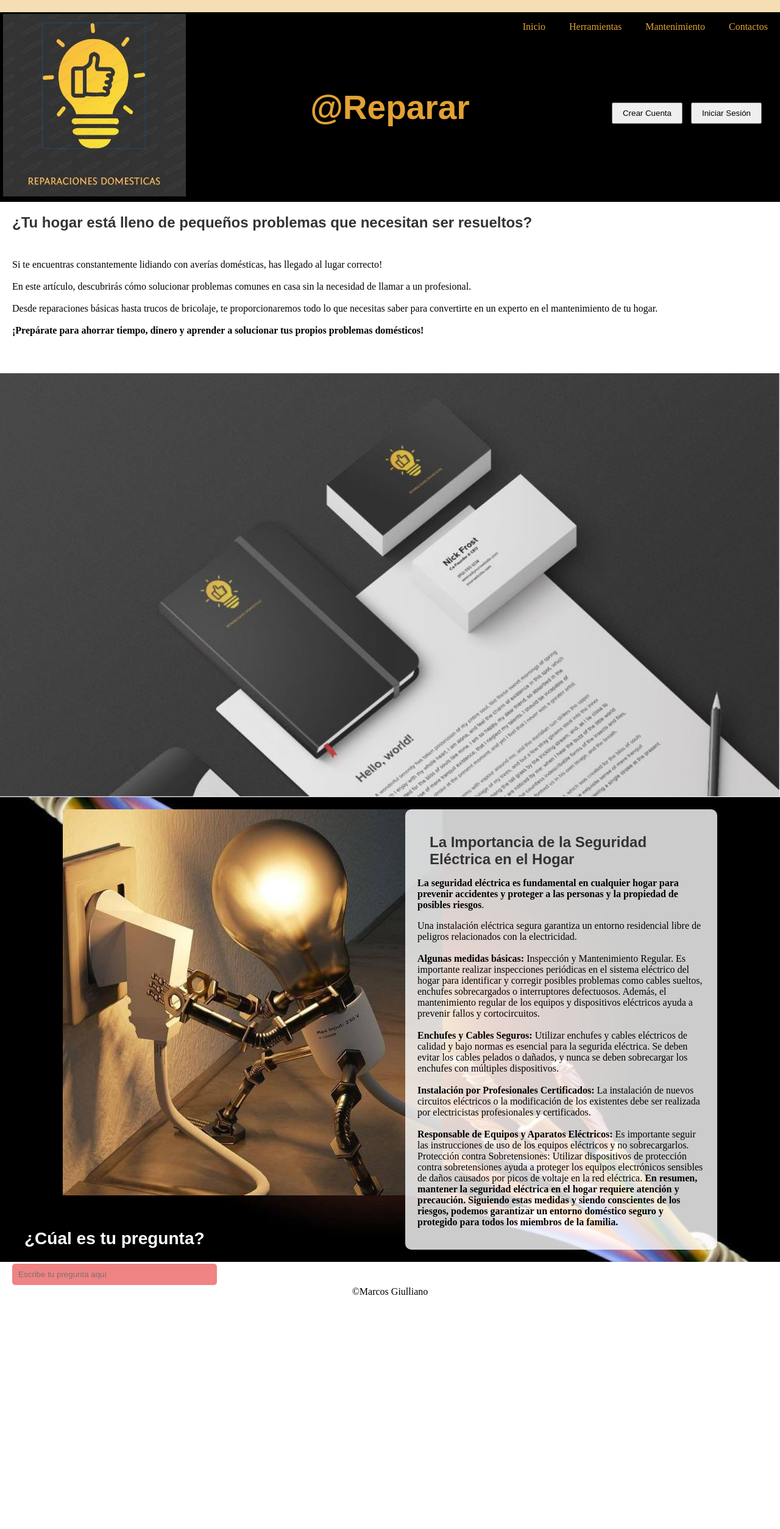
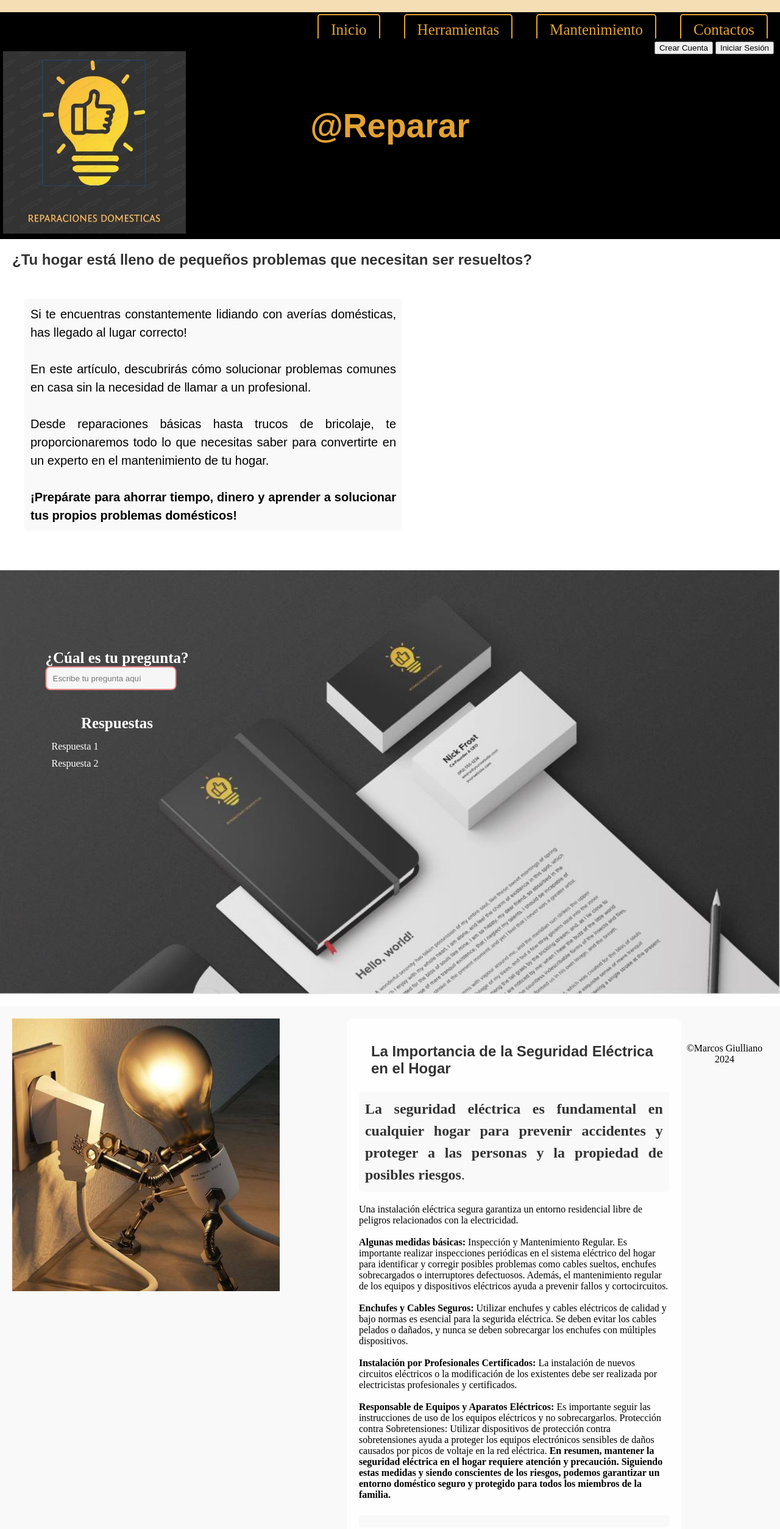
Before and after one commit to KakoG777/PracticasProfecional, a plain HTML site: page index.html in a window 1280 px wide. Shown: the whole page at 61% size. Before the commit the page ends 2127 px from the top, so only its background shows below. Drawn offline with Linux system fonts and the light colour scheme.

Commit message:
Añadir cambios en submódulo PracticasProfecional

```diff
--- a/index.html
+++ b/index.html
@@ -1,5 +1,5 @@
 <!DOCTYPE html>
-<html lang="en">
+<html lang="es">
   <head>
     <meta charset="UTF-8" />
     <meta name="viewport" content="width=device-width, initial-scale=1.0" />
@@ -24,11 +24,10 @@
               <button onclick="location.href='#'" class="button-primary">Crear Cuenta</button>
               <button onclick="location.href='#'" class="button-secondary">Iniciar Sesión</button>
             </div>
-            </div>
           </li>
-  <!-- Fin del nuevo código -->
           </ul>
         </nav>
+        <!-- Fin del nuevo código -->
         <img class="logo-1" src="images/logo.JPG" alt="" />
         <h1 class="title">@Reparar</h1>
         <!-- Nuevo código para botones de Crear Cuenta e Iniciar Sesión -->
@@ -49,7 +48,7 @@
       mantenimiento de tu hogar.<br></br>
       <strong>¡Prepárate para ahorrar tiempo, dinero y aprender a solucionar tus
         propios problemas domésticos!</strong>
-    </p>
+      </p>
     </div>
 
     <div class="imagen-con-pregunta">
@@ -57,6 +56,15 @@
       <div class="contenido-imagen">
       <h3>¿Cúal es tu pregunta?</h3>
       <input type="text" placeholder="Escribe tu pregunta aquí" />
+      <div class="respuesta">
+        <h3>Respuestas</h3>
+        <div class="respuestas-container">
+          <!-- Aquí puedes agregar tus respuestas -->
+          <p>Respuesta 1</p>
+          <p>Respuesta 2</p>
+          <!-- Agrega más respuestas según sea necesario -->
+        </div>
+      </div>
     </div>
     </div>
 
@@ -64,7 +72,7 @@
     <!--Imagen Eléctrico-->
        <div class="contenedor">
         <div class="columna">
-          <img src="images/img7.JPG" alt="lampara">
+          <img src="images/img7.JPG" alt="imagen de lampara">
         </div>
 
       <div class="columna">
@@ -72,7 +80,10 @@
           <h2>La Importancia de la Seguridad Eléctrica en el Hogar</h2>
        <p>
         <!-- Agregar un párrafo -->
-        <strong>La seguridad eléctrica es fundamental en cualquier hogar para prevenir accidentes y proteger a las personas y la propiedad de posibles riesgos</strong>.<br></p> Una instalación eléctrica segura garantiza un entorno residencial libre de peligros relacionados con la electricidad.<br></br>
+        <strong>La seguridad eléctrica es fundamental en cualquier hogar para prevenir accidentes y proteger a las personas y la propiedad de posibles riesgos</strong>.<br></p>
+
+        <div class="parrafo-epecifico">
+        Una instalación eléctrica segura garantiza un entorno residencial libre de peligros relacionados con la electricidad.<br></br>
 
         <strong>Algunas medidas básicas:</strong>
         Inspección y Mantenimiento Regular. Es importante realizar inspecciones periódicas en el sistema eléctrico del hogar para identificar y corregir posibles problemas como cables sueltos, enchufes sobrecargados o interruptores defectuosos. Además, el mantenimiento regular de los equipos y dispositivos eléctricos ayuda a prevenir fallos y cortocircuitos.<br></br>
@@ -81,12 +92,12 @@
         <br></br> <strong>Responsable de Equipos y Aparatos Eléctricos:</strong> Es importante seguir las instrucciones de uso de los equipos eléctricos y no sobrecargarlos.
          Protección contra Sobretensiones: Utilizar dispositivos de protección contra sobretensiones ayuda a proteger los equipos electrónicos sensibles de daños causados por picos de voltaje en la red eléctrica.
          <strong>En resumen, mantener la seguridad eléctrica en el hogar requiere atención y precaución. Siguiendo estas medidas y siendo conscientes de los riesgos, podemos garantizar un entorno doméstico seguro y protegido para todos los miembros de la familia.</strong>
-      </p>
+        </p>
+        </div>
         </div>
     </div>
-</div>
 
-    <div class="tag">&copy;Marcos Giulliano</div>
+    <div class="tag">&copy;Marcos Giulliano 2024</div>
 
     <script src="script.js"></script>
   </body>
--- a/style.css
+++ b/style.css
@@ -1,16 +1,16 @@
+
+
 body {
   margin: 0;
   padding: 0;
   position: relative; /* Establece el cuerpo como relativo para que los elementos absolutos se posicionen con respecto a él */
 }
 
-
 .header-top {
   background-color: wheat;
   padding: 10px 20px;
   text-align: center; /* Centra el contenido horizontalmente */
 }
-
 
 .container {
   background-color: black; /* Añade fondo negro al contenedor */
@@ -22,14 +22,13 @@ body {
   position: relative;
   z-index: 2;
   max-width: 300px;
-    margin-top: -50px;
+  margin-top: -20px;
 }
 
 .menu-1 li {
   display: inline;
   margin-left: 15px; /* Reduce el margen entre elementos del menú en pantallas pequeñas */
   font-size: 16px; /* Reduce el tamaño del texto del menú en pantallas pequeñas */
-
 }
 
 .menu-1 {
@@ -41,52 +40,28 @@ body {
   padding-bottom: 10px; /* Ajusta el espacio de relleno inferior */
   text-align: right; /* Ajusta el texto del menú a la derecha */
   position: relative; /* Establece la posición relativa para que los elementos absolutos se posicionen con respecto a él */
-
-}
-
-/* Estilos para los botones de inicio de sesión */
-
-.login-buttons-container {
-    display: inline-block; /* Muestra el contenedor como un bloque en línea */
-    margin-left: 20px; /* Ajusta el margen izquierdo según sea necesario */
-    margin-top: 20px;/* Ajusta el margen superior según sea necesario */
-}
-
-.login-buttons {
-    position: absolute;
-    top: 100px;
-    right: 20px;
-    z-index: 1;
-    display: inline-block;/*Muestra el contenedor de botones como un bloque en línea */
-    background-color: black; /* Añade fondo negro al contenedor de los botones */
-    padding: 5px; /* Ajusta el espacio de relleno */
-    text-align: center; /* Alinea los botones al centro */
-    margin-left: 20px; /* Ajusta el margen izquierdo según sea necesario */
-    margin-top: 10px;/* Ajusta el margen superior según sea necesario */
-}
-
-.login-buttons button {
-    display: inline-block; /* Muestra los botones como bloques para que se apilen horizontalmente*/
-    margin-bottom: 10px; /* Espacio entre los botones */
-    margin-left: 10px;  /* Ajusta el margen izquierdo entre los botones según sea necesario */
-    width: auto; /* Ajusta el ancho de los botones automaticamenet */
-    padding: 8px 16px;/* Ajusta el relleno de los botones */
 }
 
 .menu-1 li a {
   text-decoration: none;
-
   color: #e3a233;
   margin-left: 20px;
   text-align: left; /* Ajusta el texto del menú a la izquierda */
-
-
+  font-size: 25px; /* Cambia el tamaño de fuente de los elementos del menú */
+  border: 2px solid #e3a233;
+  border-radius: 5px;
+  padding: 10px 20px;
+  margin-top: 100px; /* Ajusta el margen superior para separar del borde superior */
+  transition: background-color 0.3s, color 0.3s; /* Agrega transición suave */
 }
 
-/* fragmento para la primera pregunta y el parrafo*/
+.menu-1 li a:hover {
+  background-color: #ffc107; /* Cambia el color de fondo al pasar el mouse */
+  color: #fff; /* Cambia el color del texto al pasar el mouse */
+}
 
 h2 {
-    color:black; /* Cambia el color del texto del h2 según tus preferencias */
+  color: black; /* Cambia el color del texto del h2 según tus preferencias */
   font-size: 28px; /* Ajusta el tamaño del texto del h2 según tus preferencias */
   font-family: Arial, sans-serif; /* Cambia el estilo de la fuente del h2 según tus preferencias */
   text-align: left; /* Alinea el texto del h2 a la izquierda */
@@ -95,115 +70,144 @@ h2 {
   display: block; /* Opcional: puedes usar 'inline-block' según el efecto deseado */
 }
 
+.respuesta {
+  margin-top: 40px; /* Ajusta el margen superior según sea necesario */
+}
 
+.respuesta h3 {
+  font-size: 24px;
+}
 
+.respuestas-container {
+  border-radius: 5px; /* Añade bordes redondeados */
+  padding: 10px; /* Añade espacio interno */
+  background-color: black(249, 249, 249, 0.8); /* Cambia el color de fondo con transparencia */
+}
 
-.contenido .parrafo--lespaciado {
+.respuestas-container p {
+  margin: 0; /* Elimina el margen */
+  padding: 5px 0; /* Añade espacio entre respuestas */
+}
+
+.contenido .parrafo-espaciado {
   color: black; /* Cambia el color del texto del párrafo según tus preferencias */
   font-size: 20px; /* Ajusta el tamaño del texto del párrafo según tus preferencias */
   font-family: Arial, sans-serif; /* Cambia el estilo de la fuente del párrafo según tus preferencias */
   margin-left: 20px; /* Agrega un margen izquierdo para separarlo del borde de la pantalla */
   max-width: 600px; /* Establece un ancho máximo para evitar que el párrafo se extienda demasiado */
-
 }
 
-
-
-.separador {
-    display: block; /* Opcional: puedes usar 'inline-block' según el efecto deseado */
-    margin-bottom: 20px; /* Ajusta según sea necesario */
+.imagen-con-pregunta {
+  position: relative; /* Establece la posición relativa para que los elementos absolutos se posicionen con respecto a él */
+  display: flex; /* Muestra el contenedor como un bloque en línea */
 }
 
-
+.imagen-con-pregunta .contenido-imagen {
+  position: absolute; /* Establece la posición absoluta para colocar la pregunta encima de la imagen */
+  top: 36%; /* Coloca la pregunta en la mitad superior del contenedor */
+  left: 15%; /* Centra la pregunta horizontalmente */
+  transform: translate(-50%, -50%); /* Centra la pregunta verticalmente */
+  padding: 20px; /* Ajusta el espacio alrededor de la pregunta */
+  color: white; /* Color del texto de la pregunta */
+}
 
 .imagen-con-pregunta h3 {
-
-    color:white; /* Cambia el color del texto del h3 */
-    font-size: 28px; /* Aumenta el tamaño del texto del h3 */
-    font-family: Arial, sans-serif; /* Cambia el estilo de la fuente del h3 */
-    text-align: left; /* Centra horizontalmente el texto del h3 */
-    margin: 20px 0; /* Agrega espacio vertical alrededor del h3 */
-    padding-left: 20px; /* Agrega espacio a la izquierda del h3 */
-    line-height: 1.5; /* Aumenta la altura de línea del texto del h3 */
-
-
+  margin: 0; /* Elimina el margen predeterminado del título */
+  font-size: 25px; /* Tamaño de la fuente del título */
+  text-align: center; /* Alinea el texto del título al centro */
 }
-
-
-/*segunta imagen*/
 
 .imagen {
   width: 100%; /* La imagen ocupará el 100% del ancho del contenedor */
   height: auto; /* Para mantener la proporción de aspecto */
   display: block; /* Asegura que la imagen se muestre como un bloque */
-    margin-top: 25px;  /* Ajusta esta cantidad según sea necesario para mover la imagen más abajo */
-
-
-}
-/*modulo de preguntas*/
-.imagen-con-pregunta input[type="text"] {
-    width: 100%;
-    padding: 10px;
-    border: none;
-    border-radius: 5px;
-    background-color: rgb(240, 131, 131);
-    color: white;
-    box-sizing: center;
+  margin-top: 25px; /* Ajusta esta cantidad según sea necesario para mover la imagen más abajo */
 }
 
+.imagen-con-pregunta input[type="text"] {
+  width: calc(100% - 20px); /* Reducimos el ancho para dejar espacio para el borde */
+  padding: 10px; /* Ajustamos el relleno para mejorar la apariencia */
+  border: 2px solid #f08383; /* Agregamos un borde de 2px sólido */
+  border-radius: 8px; /* Aumentamos el radio del borde para hacerlo más suave */
+  background-color: #f6f6f6; /* Cambiamos el color de fondo para que sea más claro */
+  color: #333; /* Cambiamos el color del texto para que sea más oscuro */
+  box-sizing: border-box; /* Hacemos que el tamaño total incluya el borde */
+  transition: border-color 0.3s ease; /* Agregamos una transición para suavizar el cambio de color del borde */
+}
 
+.imagen-con-pregunta input[type="text"]:focus {
+  border-color: #f08383; /* Cambiamos el color del borde cuando el input está enfocado */
+  outline: none; /* Quitamos el contorno predeterminado */
+}
 
+.input-pregunta {
+  margin-top: 20px; /* Ajusta este valor según sea necesario para separar del bloque */
+  margin-left: 100px; /* Ajusta este valor según sea necesario */
+}
 
 .texto-con-fondo p {
   text-align: center;
+}
 
-
-}
-/*fragmento del titulo*/
 .title {
-    color:#e3a233 ;
+  color: #e3a233;
   margin: 0; /* Elimina el margen predeterminado del título */
   text-align: center;
   position: absolute; /* Establece la posición absoluta */
   top: 50%; /* Ubica el título en el 50% del eje vertical */
   left: 50%; /* Ubica el título en el 50% del eje horizontal */
   transform: translate(-50%, -50%); /* Centra el título completamente */
-    font-family:'Arial', sans-serif ; /* Estilo de letra */
+  font-family: 'Arial', sans-serif; /* Estilo de letra */
   font-weight: bold;
   font-size: 55px; /* Tamaño de la letra */
-    margin: 0; /* Elimina el margen predeterminado del título */
-
 }
 
 .contenedor {
   display: flex;
   flex-direction: row;
   justify-content: center;
-    align-items: stretch; /* Alinear las columnas */
-    background-color: #f9f9f9; /* Color de fondo */
-    background-image: url('images/imgCable.jpg'); /* Imagen de fondo */
-    background-size: cover; /* Ajustar la imagen de fondo al contenedor */
-    background-position: center; /* Centrar la imagen de fondo */
-
-
+  align-items: stretch;
+  background-color: #f9f9f9;
+  padding: 20px;
+  margin-top: 20px;
 }
 
 .columna {
-    width: calc(50% - 10%); /* Cada columna ocupa el 50% del ancho */
-    padding: 20px; /* Añade espacio alrededor de los elementos */
-    margin: 0 5px; /* Margen de 5px a cada lado para separar las columnas */
+  width: 50%;
 }
 
-.img {
-    max-width: 100%; /* La imagen se ajusta al ancho de la columna */
-    height: auto; /* La altura de la imagen se ajusta automáticamente */
+.columna img {
+  width: 80%; /* Ajusta el ancho máximo de la imagen al 100% del contenedor */
+  height: auto; /* La altura se ajusta automáticamente para mantener la proporción */
 }
 
 .contenido {
-    background-color: rgba(255, 255, 255, 0.8); /* Color de fondo con transparencia */
-    padding: 20px; /* Espaciado dentro del contenido */
-    border-radius: 10px; /* Bordes redondeados */
+  background-color: rgba(255, 255, 255, 0.8);
+  padding: 20px;
+  border-radius: 10px;
 }
+
+.contenido h2 {
+  color: #333;
+  font-size: 24px;
+  margin-bottom: 10px;
+}
+
+.contenido p {
+  color: #333;
+  font-size: 24px;
+  line-height: 1.5; /* Espaciado entre líneas */
+  text-align: justify; /* Alineación del texto */
+  margin-bottom: 20px; /* Espaciado en la parte inferior del párrafo */
+  padding: 10px; /* Espaciado dentro del párrafo */
+  border-radius: 5px; /* Bordes redondeados */
+  background-color: #f9f9f9; /* Color de fondo */
+}
+
+.contenido .parrafo-especifico {
+  font-size: 50px; /* Tamaño de fuente para el párrafo específico dentro de .contenido */
+}
+
 
 h2 {
   color: #333; /* Color del texto del título */
@@ -212,32 +216,12 @@ h2 {
 }
 
 
-.contenedor-imagen {
-    position: relative;
-}
 
 .imagen-con-transparencia {
   width: 100%;
   height: auto;
   display: block;
   opacity: 0.5; /* Ajusta la transparencia de la imagen */
-}
-
-
-.contenido-imagen {
-    position: absolute;
-    bottom: 20px; /* Ajusta la posición vertical según sea necesario */
-    left: 20px; /* Ajusta la posición horizontal según sea necesario */
-    color: white; /* Cambia el color del texto según tus preferencias */
-}
-
-.pregunta {
-    position: absolute;
-    top: 50%;
-    left: 50%;
-    transform: translate(-50%, -50%);
-    text-align: center;
-    color: white; /* Cambia el color del texto de la pregunta */
 }
 
 
@@ -248,3 +232,45 @@ h2 {
   background-color: color-mix(in srgb, color percentage, color percentage);
 
 }
+/*Media query para pantallas más pequeñas */
+@media screen and (max-width: 768px) {
+  .menu-1 li {
+    margin-left: 10px; /* Reducimos el margen entre elementos del menú en pantallas pequeñas */
+    font-size: 14px; /* Reducimos el tamaño del texto del menú en pantallas pequeñas */
+  }
+
+  .login-buttons-container {
+    margin-left: 10px; /* Ajustamos el margen izquierdo de los botones de inicio de sesión */
+    margin-top: 10px; /* Ajustamos el margen superior de los botones de inicio de sesión */
+  }
+
+  .parrafo-espaciado {
+    font-size: 16px; /* Reducimos el tamaño del texto del párrafo en pantallas pequeñas */
+    margin-left: 10px; /* Ajustamos el margen izquierdo del párrafo en pantallas pequeñas */
+  }
+
+  .imagen-con-pregunta .contenido-imagen {
+    top: 50%; /* Colocamos la pregunta más abajo en pantallas pequeñas */
+    left: 50%; /* Centramos la pregunta horizontalmente en pantallas pequeñas */
+    transform: translate(-50%, -50%); /* Centramos la pregunta verticalmente en pantallas pequeñas */
+  }
+
+  h2 {
+    font-size: 20px; /* Reducimos el tamaño del texto del título h2 en pantallas pequeñas */
+    margin-left: 10px; /* Ajustamos el margen izquierdo del título h2 en pantallas pequeñas */
+  }
+
+  .columna {
+    width: 100%; /* Cada columna ocupa el 100% del ancho en pantallas pequeñas */
+    margin: 0; /* Quitamos el margen entre columnas en pantallas pequeñas */
+    padding: 10px; /* Reducimos el espacio alrededor de las columnas en pantallas pequeñas */
+  }
+
+  .title {
+    font-size: 40px; /* Reducimos el tamaño del título principal en pantallas pequeñas */
+  }
+
+  .tag {
+    margin-top: 20px; /* Reducimos el margen superior del pie de página en pantallas pequeñas */
+  }
+}
```
Also changed, not shown: crear_cuenta.html (added, +20 -0 lines), iniciar_sesion.html (added, +20 -0 lines), script.js (+26 -0 lines). Lines whose indentation alone changed are shown as unchanged.
